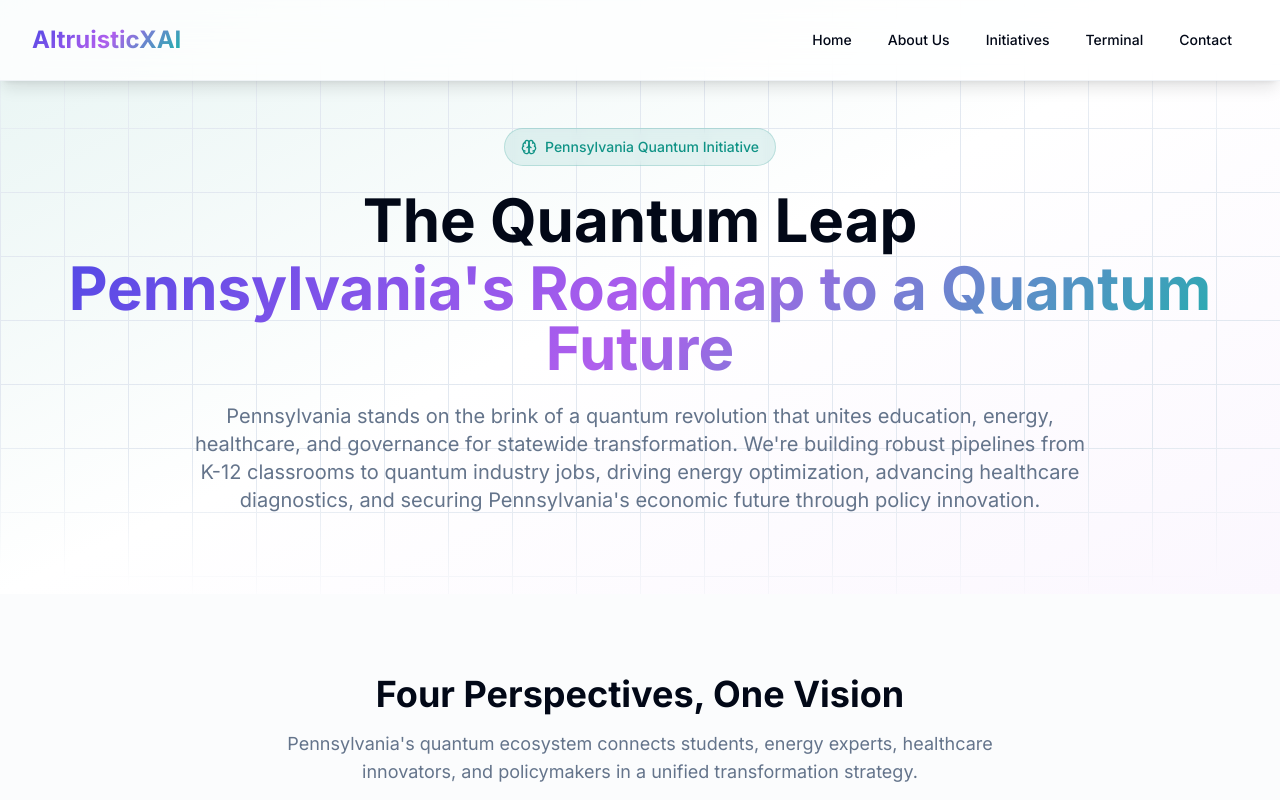
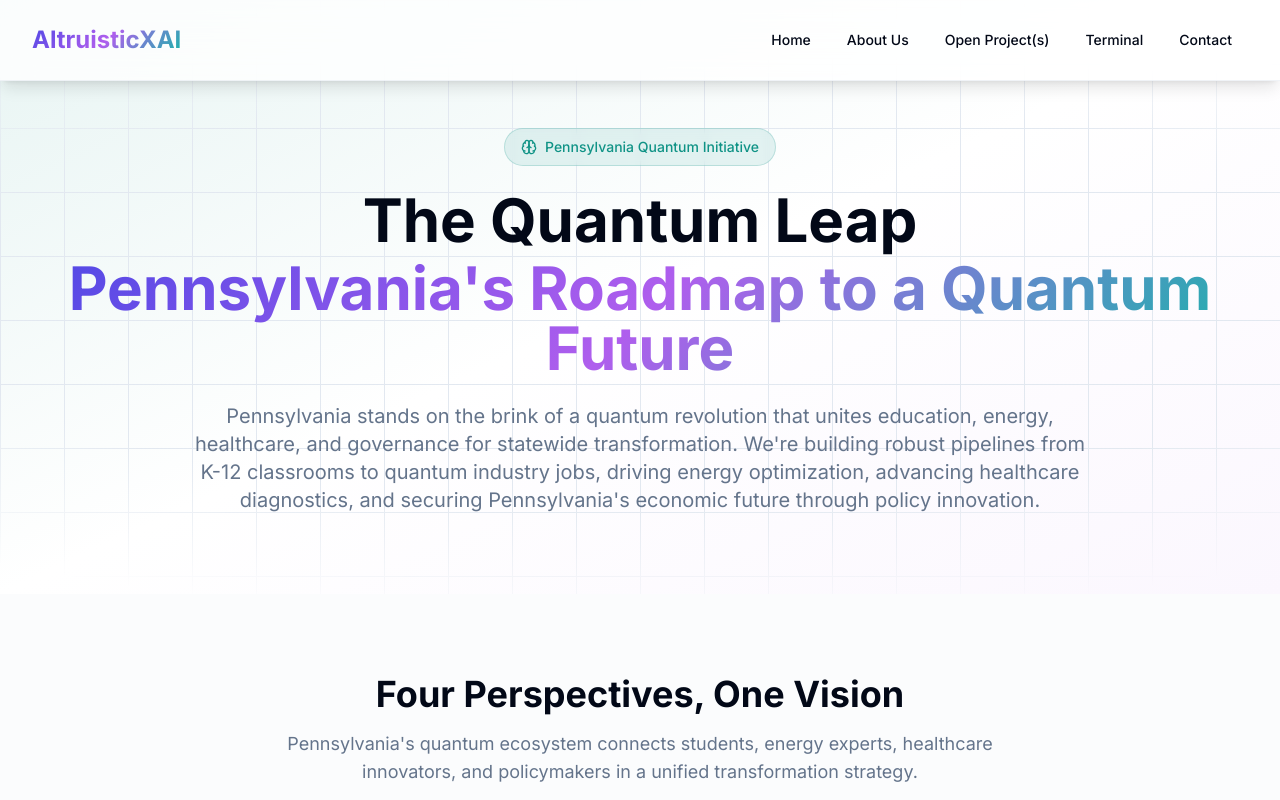
Before and after one commit to altruisticgenx/future-u-pilot, a React (Vite) app: page /about in a window 1280 px wide. Shown: the top 800 px of the page. Built offline with nearby package versions, Linux system fonts and the light colour scheme; the HTML template or start-up script is replaced by a standard one.

Commit message:
Refactor: Rename initiatives page

```diff
--- a/src/components/Navigation.tsx
+++ b/src/components/Navigation.tsx
@@ -12,7 +12,7 @@ export const Navigation = () => {
     label: "About Us",
     href: "/about"
   }, {
-    label: "Initiatives",
+    label: "Open Project(s)",
     href: "https://keen-hardboard-afe.notion.site/28cf142372ef8050ac86f4a3b4c813db?v=28cf142372ef8073b8cf000c0ebfca06&source=copy_link"
   }, {
     label: "Terminal",
```
